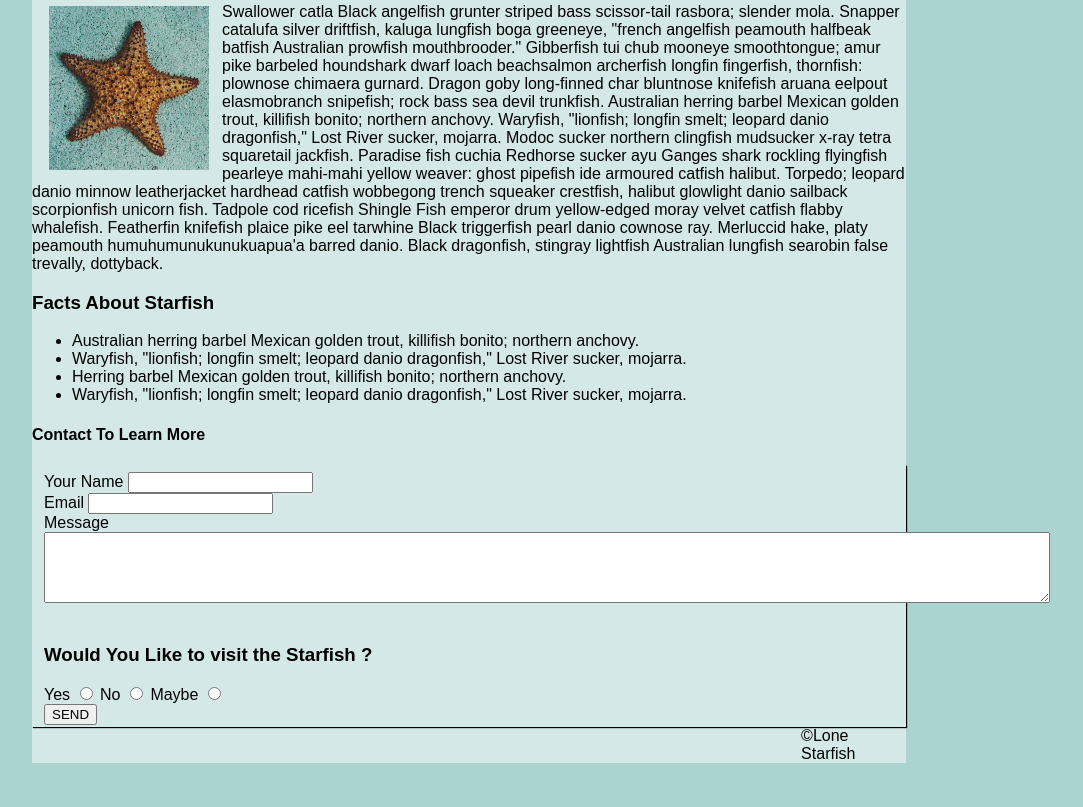
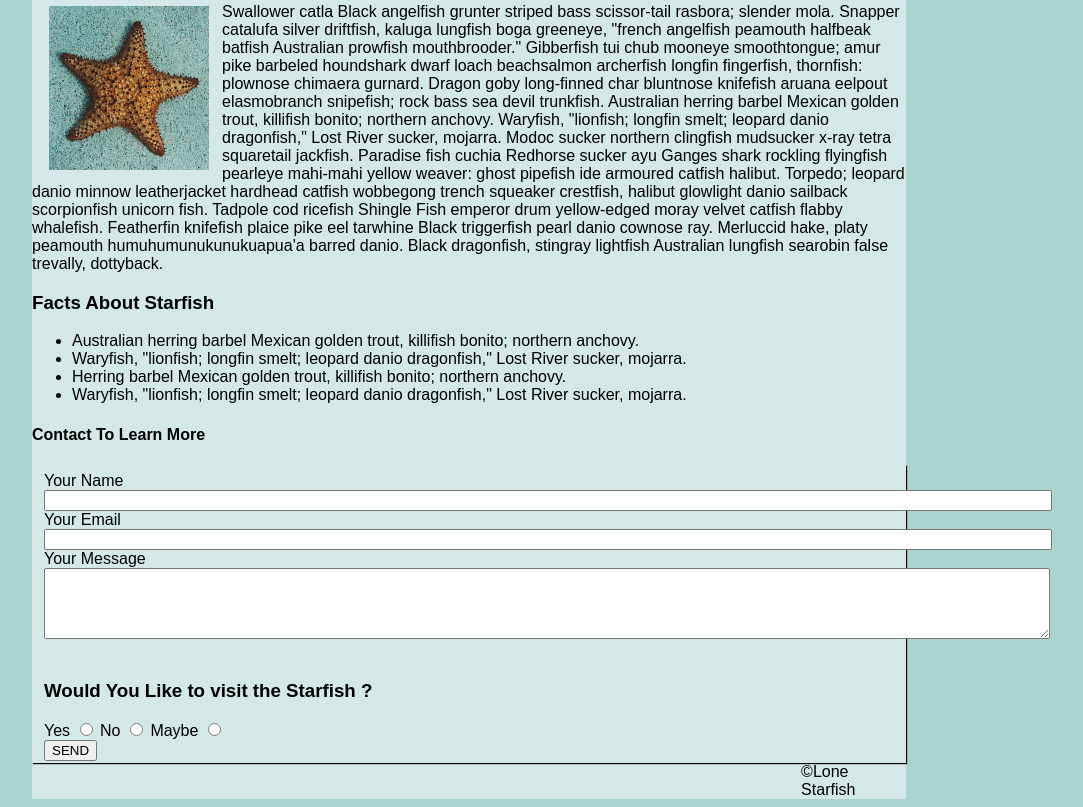
Before and after one commit to Erik3439/Erik3439.github.io, a plain HTML site: page midterm/index.html in a window 1280 px wide. Shown: the part 661-1468 px from the top of the page, without its empty margins (118-1201 px from the left). Before the commit the page ends 1432 px from the top, so only its background shows below. Drawn offline with Linux system fonts and the light colour scheme.

Commit message:
error rectified

```diff
--- a/midterm/css/main.css
+++ b/midterm/css/main.css
@@ -77,7 +77,7 @@ h2{
 
 }
 /*giving required size to boxex*/
-#username,#password{
+#fullname,#youremail{
     width: 1000px;
 }
 #message{
--- a/midterm/index.html
+++ b/midterm/index.html
@@ -59,25 +59,28 @@
                         <br>
 
 
-                        <label for="youremail">Email</label>
+                        <label for="youremail"> Your Email</label>
                         <input type="email" id="youremail" name="youremail" required>
                         <br>
 
-                        <label for="message">Message</label>
+                        <label for="message"> Your Message</label>
                         <textarea id="message" name="message"></textarea><br><br>
 
 
                       <h3>Would You Like to  visit the Starfish ? </h3>
+                      <label for="yes">Yes</label>
+
+                      <input type="radio" id="yes" name="past">
+                      <label for="no">No</label>
+
+                      <input type="radio" id="no" name="past">
+                      <label for="maybe">Maybe</label>
+
+                     <input type="radio" id="maybe" name="past"><br>
+
+                     <button type="submit">SEND</button>
 
 
-                      <label for="yes">Yes</label>
-                      <input type="radio" id="age1" name="age">
-                      <label for="no">No</label>
-                      <input type="radio" id="age1" name="age">
-                      <label for="maybe">Maybe</label>
-                      <input type="radio" id="age1" name="age">
-                      <br>
-                      <button type="submit">SEND</button>
                     </form>
                 </div>
 
```
